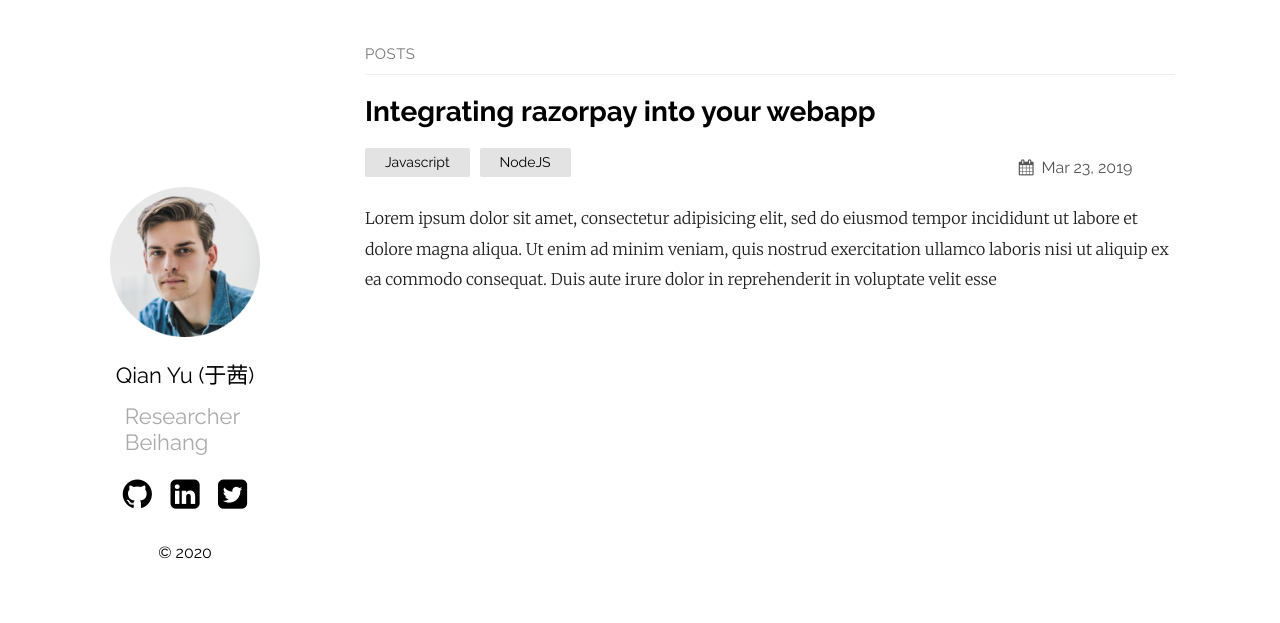
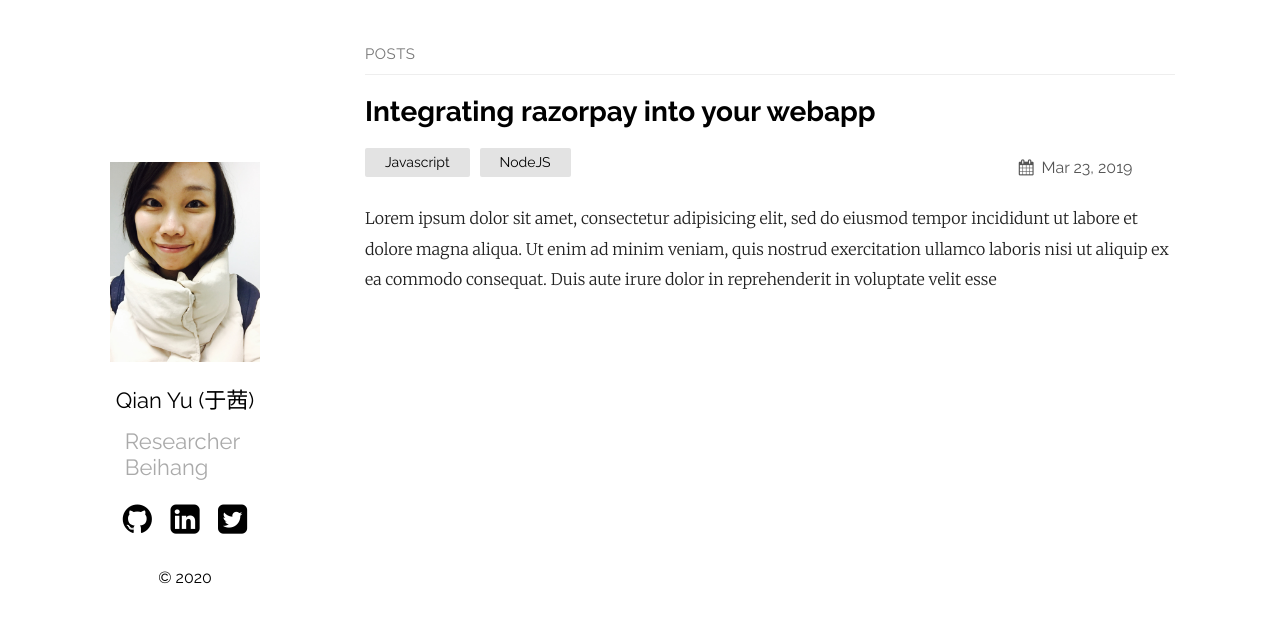
Before and after one commit to yuqian1023/yuqian1023.github.io, a Jekyll site: the page built from index.md, in a window 1280 px wide. Shown: the top 623 px of the page. Built offline with Jekyll 4.4.1, drawn with Linux system fonts in a browser that asks for light colours.

Commit message:
Update default.html

```diff
--- a/_layouts/default.html
+++ b/_layouts/default.html
@@ -6,7 +6,7 @@
   <body>
     <main class="container">
       <section class="about">
-        <a href="/"><img src="{{ "/assets/portfolio.png" | relative_url }}" alt="{{ site.plainwhite.name }}"></a>
+        <a href="/"><img src="{{ "/assets/Qian.jpeg" | relative_url }}" alt="{{ site.plainwhite.name }}"></a>
         <h2 id="title">
           <a href="/">{{ site.plainwhite.name }}</a>
         </h2>
```
